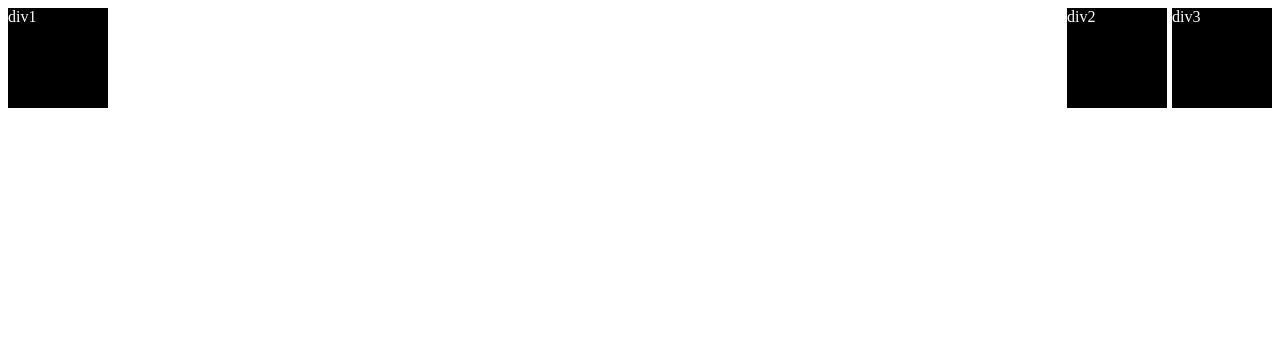
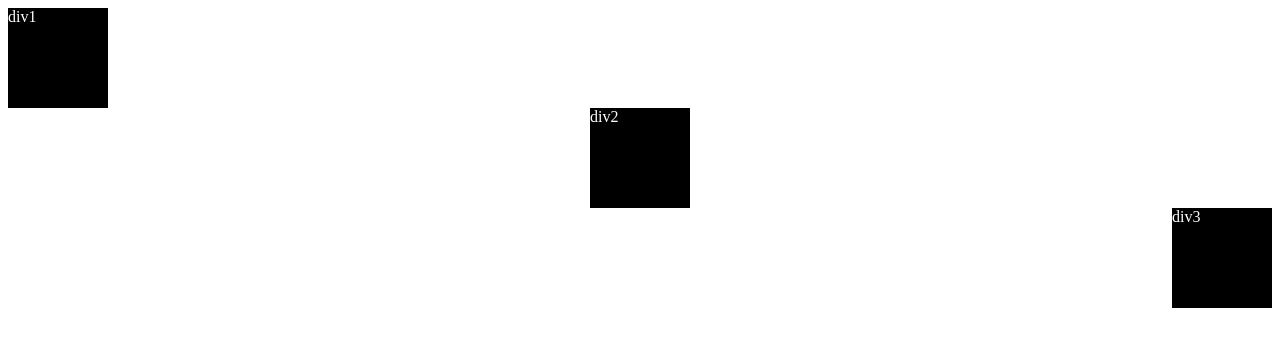
Before and after one commit to boy1434/Practice_position_flexbox, a plain HTML site: page index.html in a window 1280 px wide. Drawn offline with Linux system fonts and the light colour scheme.

Commit message:
practice_2

```diff
--- a/index.html
+++ b/index.html
@@ -14,16 +14,17 @@
     <div class="box">
       div1
     </div>
-    <div class="sub_main">
-      <div class="box margin-right5">
-        div2
-      </div>
 
-      <div class="box">
-        div3
-      </div>
+    <div class="box box-center">
+      div2
     </div>
+
+    <div class="box box-end">
+      div3
+    </div>
+
   </div>
+
 </body>
 
 </html>
--- a/style.css
+++ b/style.css
@@ -1,6 +1,6 @@
 .main {
   display: flex;
-  justify-content: space-between;
+  flex-direction: column;
 }
 
 .box {
@@ -10,10 +10,10 @@
   color: white;
 }
 
-.sub_main {
-  display: flex;
+.box-center {
+  align-self: center;
 }
 
-.margin-right5 {
-  margin-right: 5px;
+.box-end {
+  align-self: flex-end;
 }
```
Also changed, not shown: 1 other file.
